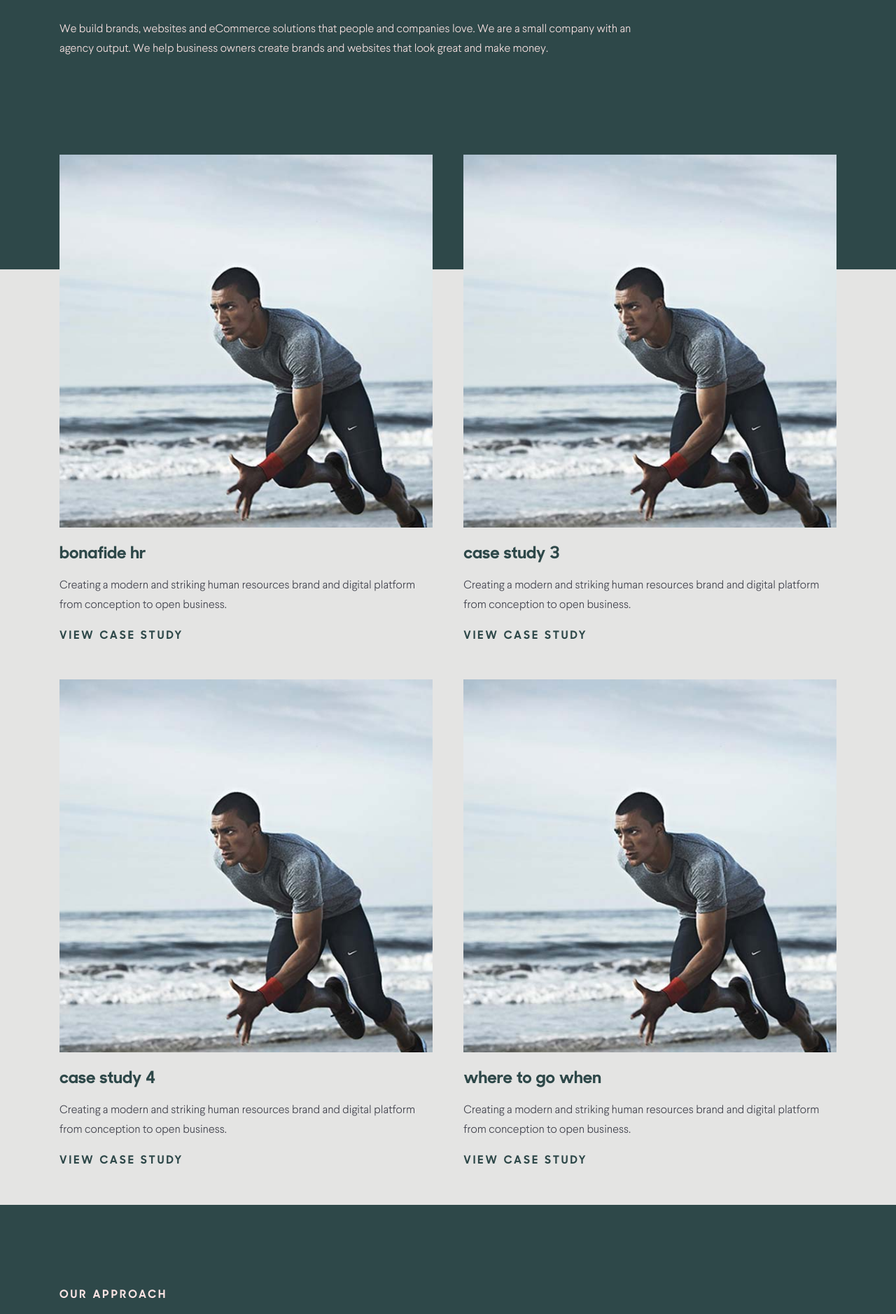
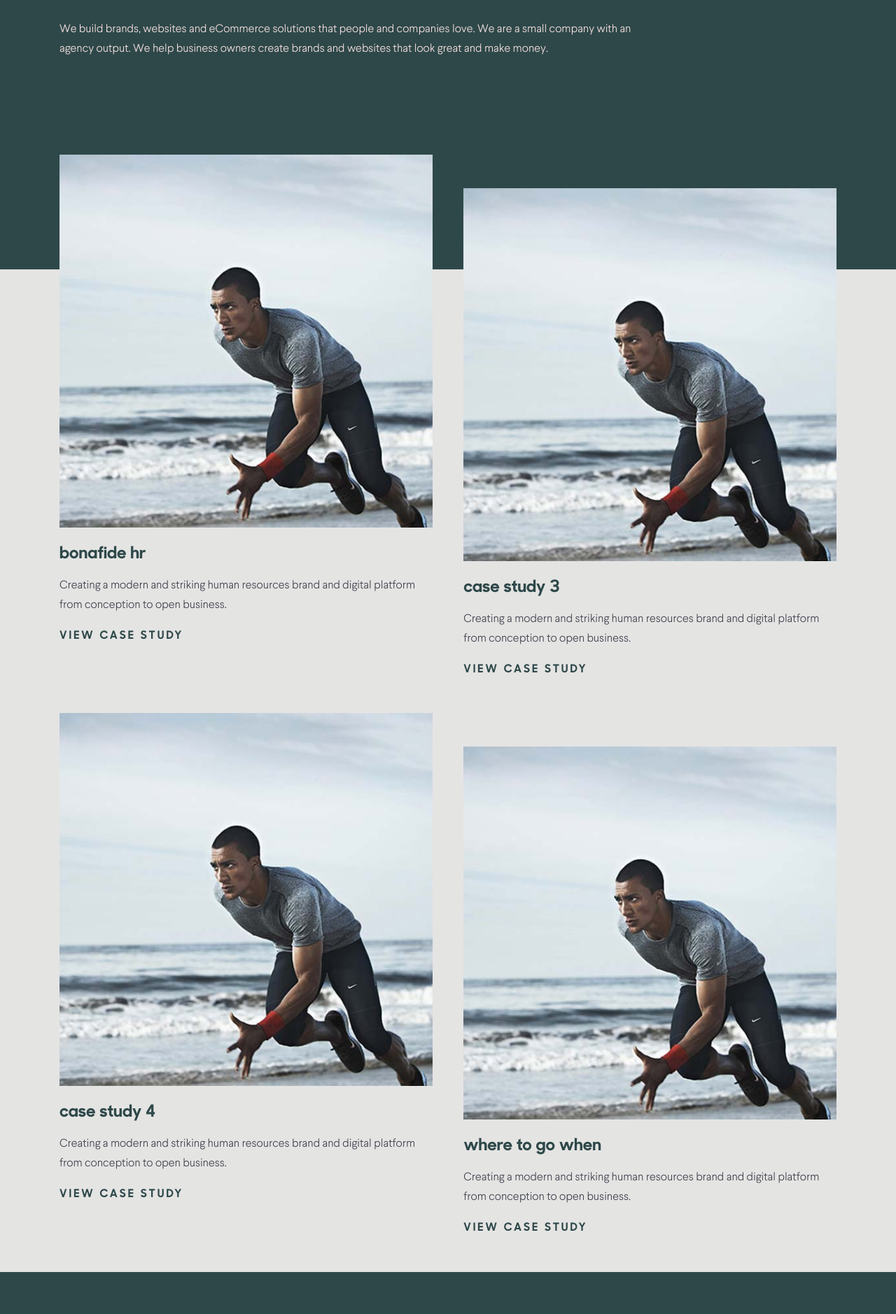
Before and after one commit to ifancyabroad/vasby, a Jekyll site: the page built from index.html, in a window 1280 px wide. Shown: the part 342-2220 px from the top of the page at 70% size. Built offline with Jekyll 4.4.1, drawn with Linux system fonts in a browser that asks for light colours.

Commit message:
Stagger case studies

```diff
--- a/_sass/main.scss
+++ b/_sass/main.scss
@@ -17,6 +17,10 @@
 
   .case-study {
     width: 48%;
+
+    &.even {
+      margin-top: 3rem;
+    }
   }
 }
 
--- a/index.html
+++ b/index.html
@@ -25,7 +25,7 @@ title: Home
       <div class="case-studies d-flex flex-wrap justify-content-between">
         {% assign case_studies = site.case_studies | where: 'featured', true %}
         {% for case_study in case_studies %}
-        <div class="case-study mb-5">
+        <div class="case-study mb-5 {% cycle 'odd', 'even' %}">
           <img class="img-fluid mb-4" src="/assets/images/{{ case_study.image }}" alt="{{ case_study.alt }}">
           <h4 class="text-primary">{{ case_study.name | downcase }}</h4>
           <p>{{ case_study.content | markdownify }}</p>
```
